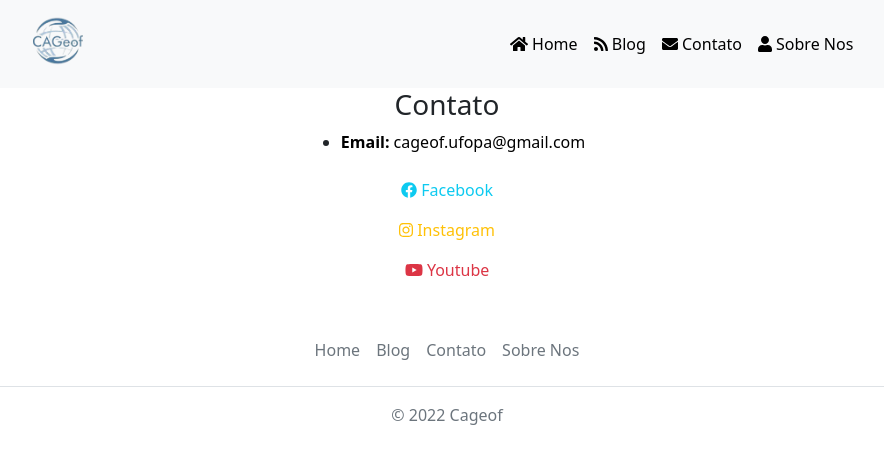
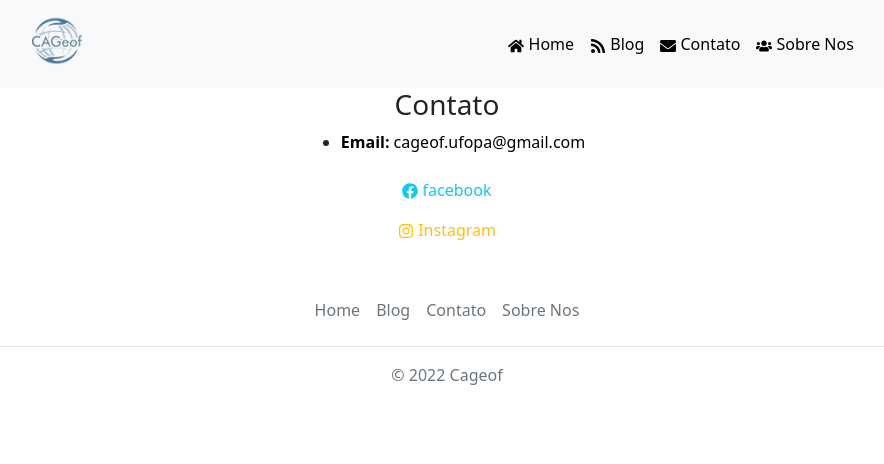
Before and after one commit to MatheusRamo/cageof, a Next.js app: page /contato in a window 1280 px wide. Shown: the top 464 px of the page, without its empty margins (193-1077 px from the left). Built offline with nearby package versions, Linux system fonts and the light colour scheme.

Commit message:
Add react-icons

```diff
--- a/components/Header/index.js
+++ b/components/Header/index.js
@@ -1,7 +1,6 @@
 import Link from 'next/link'
 import Image from 'next/image'
-import { ReactElement } from 'react'
-import { FontAwesomeIcon } from '@fortawesome/react-fontawesome'
+import {FaHome, FaRss, FaEnvelope, FaUsers} from 'react-icons/fa'
 
 const Header = () => {
     return (
@@ -17,21 +16,21 @@ const Header = () => {
                     <li>
                         <Link href='/'>
                             <a className='flex nav-link px-2 text-black'>
-                            <FontAwesomeIcon  icon="home" /> Home
+                            <FaHome/> Home
                             </a>
                         </Link>
                     </li>
                     <li>
                         <Link href='/blog'>
                             <a className='nav-link px-2 text-black'>
-                            <FontAwesomeIcon icon="rss" /> Blog
+                            <FaRss/> Blog
                             </a>
                         </Link>
                     </li>
                     <li>
                         <Link href='/contato'>
                             <a className='nav-link px-2 text-black'>
-                            <FontAwesomeIcon icon="envelope" /> Contato
+                            <FaEnvelope/> Contato
                             </a>
                         </Link>
                     </li>
@@ -39,7 +38,7 @@ const Header = () => {
                     <li>
                         <Link href='/sobre'>
                             <a className='nav-link px-2 text-black'>
-                            <FontAwesomeIcon icon="user" /> Sobre Nos
+                            <FaUsers/> Sobre Nos
                             </a>
                         </Link>
                     </li>
--- a/pages/_app.js
+++ b/pages/_app.js
@@ -1,12 +1,7 @@
-import { library } from '@fortawesome/fontawesome-svg-core'
-import { faHome, faRss, faEnvelope, faUser} from '@fortawesome/free-solid-svg-icons'
-
-
 import '../styles/globals.css'
 import 'bootstrap/dist/css/bootstrap.css'
 import Layout from '../components/Layout'
 
-library.add(faHome, faRss, faEnvelope, faUser)
 function MyApp({ Component, pageProps }) {
   return (
     <Layout>
--- a/pages/contato.js
+++ b/pages/contato.js
@@ -1,6 +1,5 @@
 import React from 'react'
-import { FontAwesomeIcon } from '@fortawesome/react-fontawesome'
-import { faFacebook, faInstagram, faYoutube } from '@fortawesome/free-brands-svg-icons'
+import {FaFacebook, FaInstagram} from 'react-icons/fa'
 
 
 
@@ -15,13 +14,10 @@ function Contato() {
 
       <div className='d-flex flex-column align-items-center'>
         <a href="https://www.facebook.com/segufopa" className="p-2 text-decoration-none text-info">
-          <FontAwesomeIcon icon={faFacebook}/> Facebook
+        <FaFacebook/>  facebook
         </a>
         <a href="https://www.instagram.com/ufopaseg" className="p-2 text-decoration-none text-warning">
-          <FontAwesomeIcon icon={faInstagram}/> Instagram
-        </a>
-        <a href="https://www.youtube.com/channel/UCBCajnCZw753bjzUp8MUNAw" className="p-2 text-decoration-none text-danger">
-          <FontAwesomeIcon icon={faYoutube}/> Youtube
+          <FaInstagram/> Instagram
         </a>
       </div>
     </div>
```
Also changed, not shown: package.json (+2 -5 lines), 1 other file (tests, documents, lock files or other folders).
